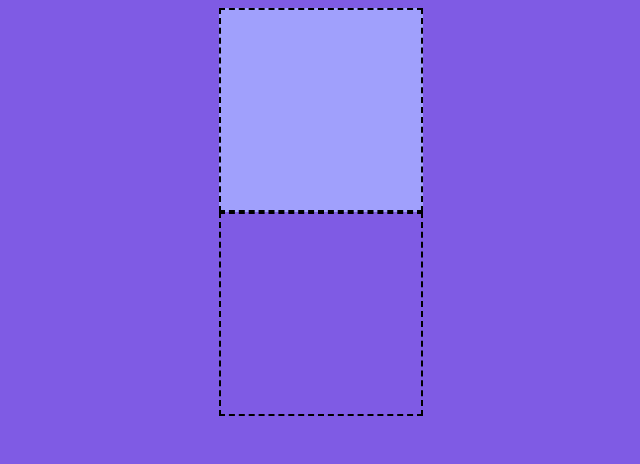
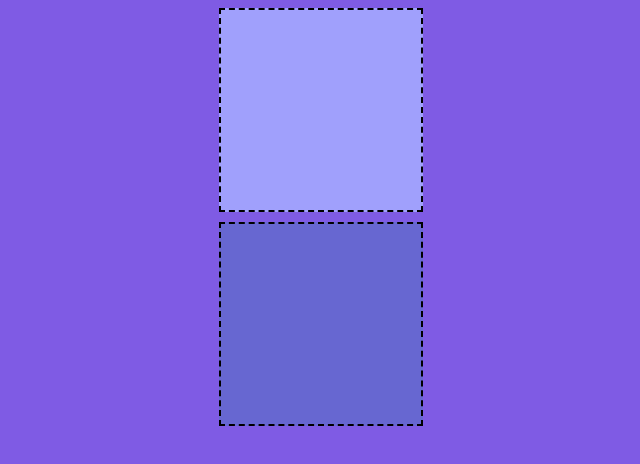
Before and after one commit to Cauaaaaaa/Testgrammed, a plain HTML site: page index.html in a window 1280 px wide. Shown: the whole page, without its empty margins (319-959 px from the left). Drawn offline with Linux system fonts and the light colour scheme.

Commit message:
Terceira modificação do meu site

```diff
--- a/css/style.css
+++ b/css/style.css
@@ -12,3 +12,8 @@ body{
 .cor_01{
     background-color: #a0a0fc;
 }
+
+.cor_02{
+    background-color: #6767d1;
+    margin-top: 10px;
+}
--- a/index.html
+++ b/index.html
@@ -9,6 +9,6 @@
 
     <body>
         <div class="box cor_01"></div>
-        <div class="box"></div>
+        <div class="box cor_02"></div>
     </body>
 </html>
```
